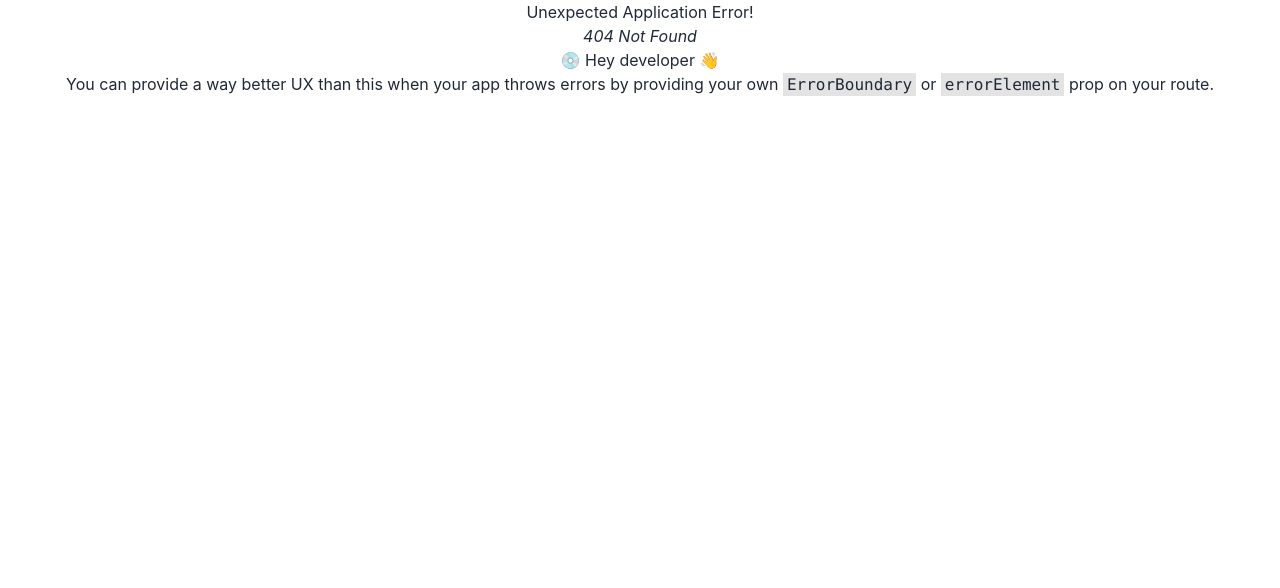
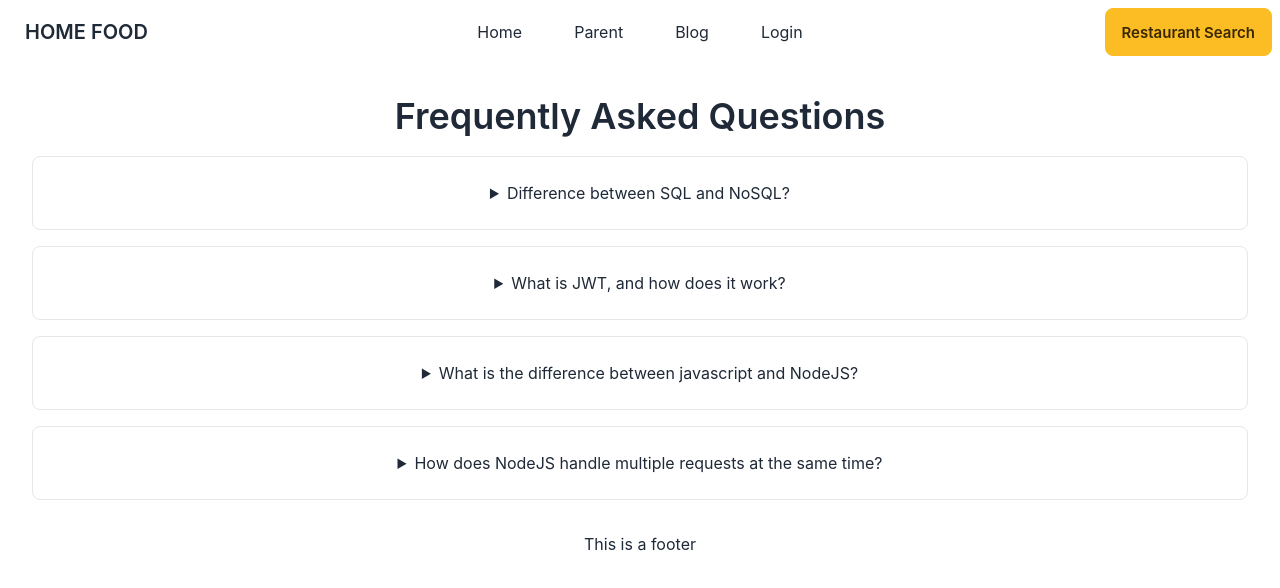
Before and after one commit to Ashraf59/home-food-service-client, a React (Create React App) app: page /blog in a window 1280 px wide. Before the commit this address had no page. Shown: the top 588 px of the page. Built offline with nearby package versions, Linux system fonts and the light colour scheme.

Commit message:
Blog page setup

```diff
--- /dev/null
+++ b/src/Pages/Blog/Blog.js
@@ -0,0 +1,33 @@
+import React from 'react';
+import './Blog.css'
+
+const Blog = () => {
+    return (
+        <section className="dark:bg-gray-800 dark:text-gray-100">
+            <div className="container flex flex-col justify-center px-4 py-8 mx-auto md:p-8">
+                <h2 className="text-2xl font-semibold text-center mb-5 sm:text-4xl">Frequently Asked Questions</h2>
+                <div className="space-y-4">
+                    <details className="w-full border rounded-lg">
+                        <summary className="px-4 py-6 focus:outline-none focus-visible:ring-violet-400">Difference between SQL and NoSQL?</summary>
+                        <p className="px-4 py-6 pt-0 ml-4 -mt-4 dark:text-gray-400">SQL is the programming language used to interface with relational databases. (Relational databases model data as records in rows and tables with logical links between them). <strong>NoSQL is a class of DBMs that are non-relational and generally do not use SQL</strong>. </p>
+                    </details>
+                    <details className="w-full border rounded-lg">
+                        <summary className="px-4 py-6 focus:outline-none focus-visible:ring-violet-400">What is JWT, and how does it work?</summary>
+                        <p className="px-4 py-6 pt-0 ml-4 -mt-4 dark:text-gray-400">JSON Web Token (JWT) is <strong>an open standard (RFC 7519) for securely transmitting information between parties as JSON object</strong>. It is compact, readable and digitally signed using a private key/ or a public key pair by the Identity Provider(IdP).</p>
+                    </details>
+                    <details className="w-full border rounded-lg">
+                        <summary className="px-4 py-6 focus:outline-none focus-visible:ring-violet-400">What is the difference between javascript and NodeJS?</summary>
+                        <p className="px-4 py-6 pt-0 ml-4 -mt-4 dark:text-gray-400">JavaScript is a simple programming language that can be used with any browser that has the JavaScript Engine installed. <strong>NodeJS, on the other hand, is an interpreter or execution environment for the JavaScript programming language</strong>.</p>
+                    </details>
+                    <details className="w-full border rounded-lg">
+                        <summary className="px-4 py-6 focus:outline-none focus-visible:ring-violet-400">How does NodeJS handle multiple requests at the same time?</summary>
+                        <p className="px-4 py-6 pt-0 ml-4 -mt-4 dark:text-gray-400"><strong>NodeJS receives multiple client requests and places them into EventQueue</strong>. NodeJS is built with the concept of event-driven architecture. NodeJS has its own EventLoop which is an infinite loop that receives requests and processes them.</p>
+                    </details>
+                </div>
+            </div>
+        </section>
+
+    );
+};
+
+export default Blog;
--- a/src/Pages/Shared/Header/Header.js
+++ b/src/Pages/Shared/Header/Header.js
@@ -1,4 +1,5 @@
 import React from 'react';
+import { Link } from 'react-router-dom';
 
 const Header = () => {
     return (
@@ -9,42 +10,32 @@ const Header = () => {
                     <svg xmlns="http://www.w3.org/2000/svg" className="h-5 w-5" fill="none" viewBox="0 0 24 24" stroke="currentColor"><path strokeLinecap="round" strokeLinejoin="round" strokeWidth="2" d="M4 6h16M4 12h8m-8 6h16" /></svg>
                 </label>
                 <ul tabIndex={0} className="menu menu-compact dropdown-content mt-3 p-2 shadow bg-base-100 rounded-box w-52">
-              <li><a>Item 1</a></li>
+                    <li><Link to ='/home'>Home</Link></li>
                     <li tabIndex={0}>
-                <a className="justify-between">
+                        <Link className="justify-between">
                         Parent
-                  <svg className="fill-current" xmlns="http://www.w3.org/2000/svg" width="24" height="24" viewBox="0 0 24 24"><path d="M8.59,16.58L13.17,12L8.59,7.41L10,6L16,12L10,18L8.59,16.58Z"/></svg>
-                </a>
-                <ul className="p-2">
-                  <li><a>Submenu 1</a></li>
-                  <li><a>Submenu 2</a></li>
-                </ul>
+                        </Link>
                     </li>
-              <li><a>Item 3</a></li>
+                    <li><Link to = '/blog'>Blog</Link></li>
                 </ul>
                 </div>
-          <a className="btn btn-ghost normal-case text-xl">Home Food</a>
+                <Link className="btn btn-ghost uppercase text-xl">Home Food</Link>
             </div>
             <div className="navbar-center hidden lg:flex">
                 <ul className="menu menu-horizontal p-0">
-            <li><a>Item 1</a></li>
+                <li><Link to='/' className='mr-5'>Home</Link></li>
                 <li tabIndex={0}>
-              <a>
-                Parent
-                <svg className="fill-current" xmlns="http://www.w3.org/2000/svg" width="20" height="20" viewBox="0 0 24 24"><path d="M7.41,8.58L12,13.17L16.59,8.58L18,10L12,16L6,10L7.41,8.58Z"/></svg>
-              </a>
-              <ul className="p-2">
-                <li><a>Submenu 1</a></li>
-                <li><a>Submenu 2</a></li>
-              </ul>
+                    <Link className='mr-5'>Parent</Link>
                 </li>
-            <li><a>Item 3</a></li>
+                <li><Link to='/blog' className='mr-5'>Blog</Link></li>
+                <li><Link to='/login'>Login</Link></li>
                 </ul>
             </div>
             <div className="navbar-end">
-          <a className="btn">Get started</a>
+                <button className="btn btn-warning hover:bg-black hover:text-white hover:border-black text-[15px] font-semibold normal-case">Restaurant Search</button>
             </div>
         </div>
+
     );
 };
 
--- a/src/Router/Routes/Routes.js
+++ b/src/Router/Routes/Routes.js
@@ -1,4 +1,5 @@
 import Main from "../../Layout/Main";
+import Blog from "../../Pages/Blog/Blog";
 import Home from "../../Pages/Home/Home/Home";
 
 const { createBrowserRouter } = require("react-router-dom");
@@ -11,6 +12,10 @@ const router = createBrowserRouter([
             {
                 path: '/',
                 element:<Home></Home>
+            },
+            {
+                path:'/blog',
+                element:<Blog></Blog>
             }
         ]
     }
```
Also changed, not shown: src/Pages/Blog/Blog.css (added). Lines whose indentation alone changed are shown as unchanged.
